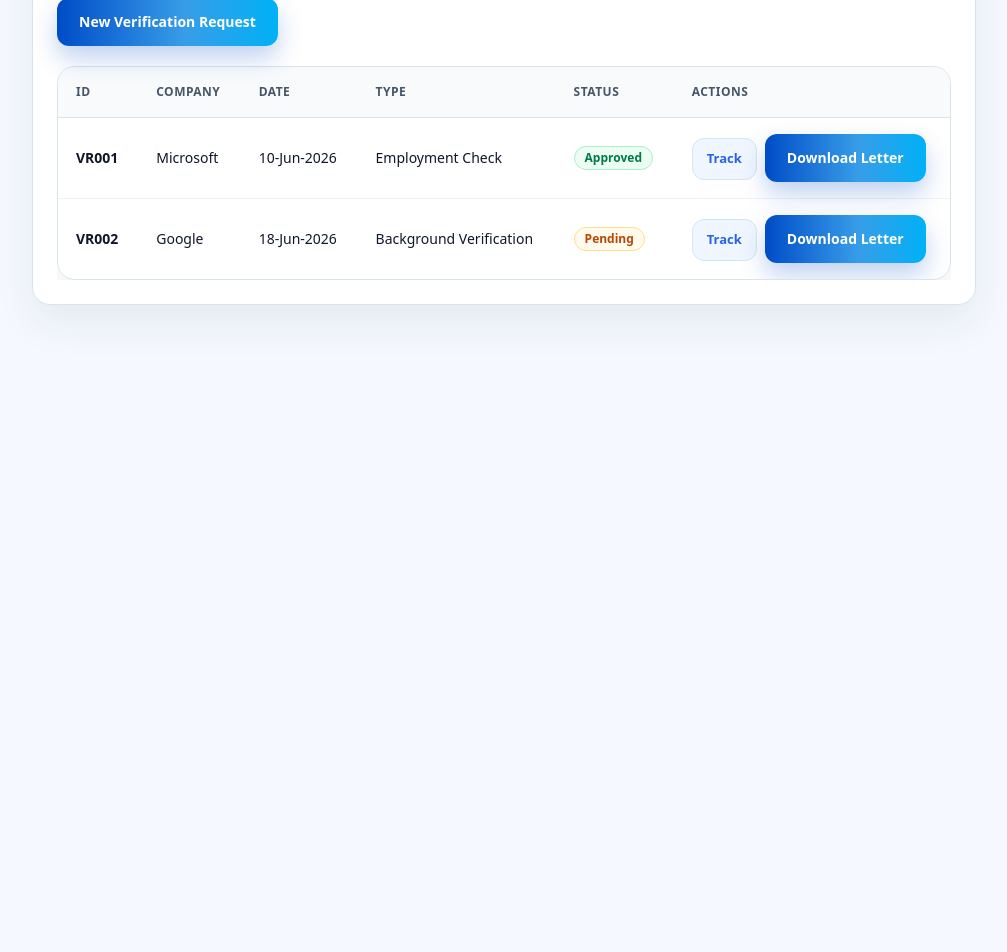
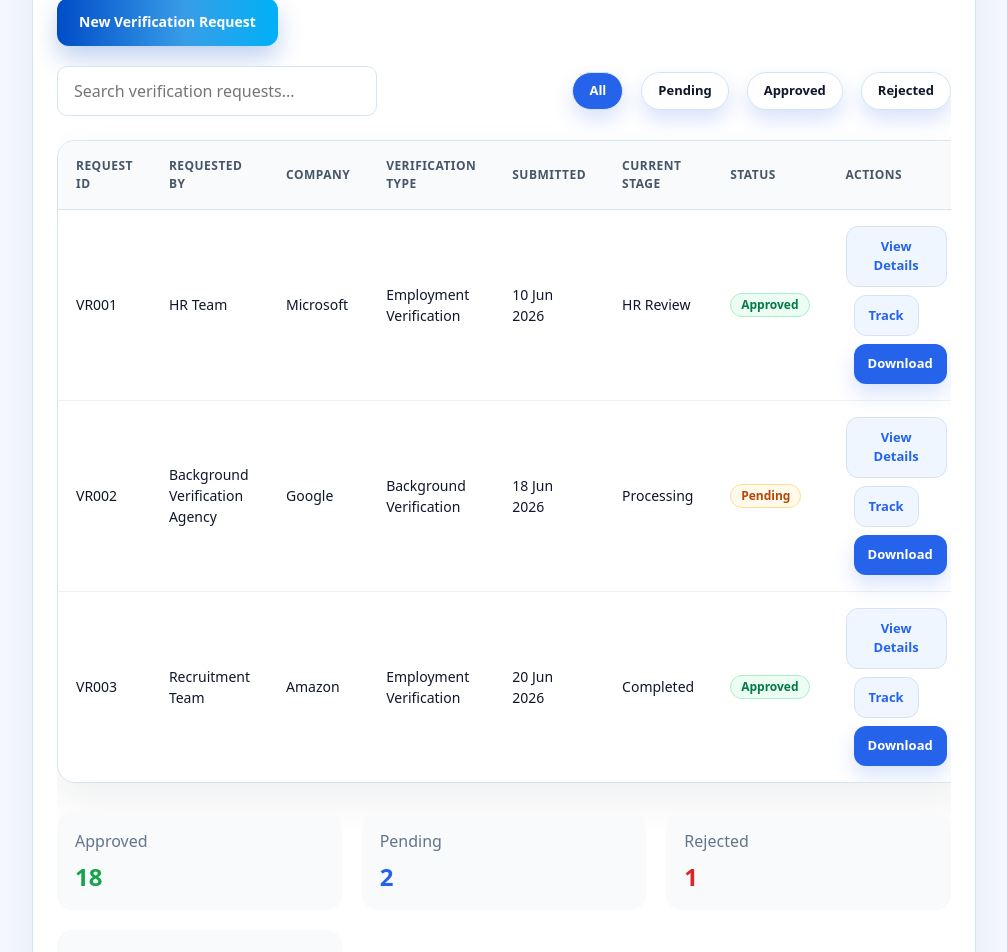
Before and after one commit to yashaswini-cyber/palc-alumni-portal, a React (Vite) app in the folder palc-alumni-portal/: page /verification in a window 1280 px wide. Shown: the part 1660-2612 px from the top of the page, without its empty margins (272-1279 px from the left). Before the commit the page ends 2021 px from the top, so only its background shows below. Built offline with nearby package versions, Linux system fonts and the light colour scheme.

Commit message:
Completed phase 2 of prd features in verification page

```diff
--- a/palc-alumni-portal/src/modules/verification/VerificationPage.tsx
+++ b/palc-alumni-portal/src/modules/verification/VerificationPage.tsx
@@ -10,16 +10,29 @@ const requests = [
   {
     id: "VR001",
     company: "Microsoft",
-    date: "10-Jun-2026",
-    type: "Employment Check",
+    requester: "HR Team",
+    date: "10 Jun 2026",
+    type: "Employment Verification",
+    stage: "HR Review",
     status: "Approved",
   },
   {
     id: "VR002",
     company: "Google",
-    date: "18-Jun-2026",
+    requester: "Background Verification Agency",
+    date: "18 Jun 2026",
     type: "Background Verification",
+    stage: "Processing",
     status: "Pending",
+  },
+  {
+    id: "VR003",
+    company: "Amazon",
+    requester: "Recruitment Team",
+    date: "20 Jun 2026",
+    type: "Employment Verification",
+    stage: "Completed",
+    status: "Approved",
   },
 ];
 
@@ -37,6 +50,7 @@ export default function VerificationPage() {
         title="Employment Verification Center"
         subtitle="Securely verify your employment with PalC through digital verification workflows, QR-enabled certificates and authorised third-party verification."
       />
+
       <HeroBanner
         badge="Digital Verification Services"
         title="Employment Verification Center"
@@ -122,6 +136,7 @@ export default function VerificationPage() {
           </>
         }
       />
+
       <div
         style={{
           display: "grid",
@@ -159,9 +174,7 @@ export default function VerificationPage() {
         />
       </div>
 
-        <SectionCard
-      title="Request Employment Verification"
-    >
+      <SectionCard title="Request Employment Verification">
         <p
           style={{
             color: COLORS.textSecondary,
@@ -169,15 +182,13 @@ export default function VerificationPage() {
             lineHeight: 1.7,
           }}
         >
-        Start a new employment verification request
-        for background verification, higher education,
-        visa processing or financial documentation.
+          Start a new employment verification request for background verification, higher education, visa processing or financial documentation.
         </p>
+
         <div
           style={{
             display: "grid",
-          gridTemplateColumns:
-            "repeat(auto-fit,minmax(220px,1fr))",
+            gridTemplateColumns: "repeat(auto-fit,minmax(220px,1fr))",
             gap: "18px",
           }}
         >
@@ -225,9 +236,7 @@ export default function VerificationPage() {
             marginTop: "24px",
           }}
         >
-        <PrimaryButton>
-          Submit Verification Request
-        </PrimaryButton>
+          <PrimaryButton>Submit Verification Request</PrimaryButton>
         </div>
       </SectionCard>
 
@@ -237,13 +246,65 @@ export default function VerificationPage() {
         </div>
 
         <div style={{ overflowX: "auto" }}>
+          <div
+            style={{
+              display: "flex",
+              justifyContent: "space-between",
+              alignItems: "center",
+              flexWrap: "wrap",
+              gap: "16px",
+              marginBottom: "24px",
+            }}
+          >
+            <input
+              placeholder="Search verification requests..."
+              style={{
+                width: "320px",
+                padding: "12px 16px",
+                borderRadius: "10px",
+                border: `1px solid ${COLORS.border}`,
+                outline: "none",
+              }}
+            />
+
+            <div
+              style={{
+                display: "flex",
+                gap: "10px",
+                flexWrap: "wrap",
+              }}
+            >
+              {["All", "Pending", "Approved", "Rejected"].map((status) => (
+                <button
+                  key={status}
+                  style={{
+                    padding: "8px 16px",
+                    borderRadius: "999px",
+                    border: `1px solid ${COLORS.border}`,
+                    background: status === "All" ? COLORS.primary : "#fff",
+                    color: status === "All" ? "#fff" : COLORS.text,
+                    cursor: "pointer",
+                  }}
+                >
+                  {status}
+                </button>
+              ))}
+            </div>
+          </div>
+
           <table>
-            <thead>
+            <thead
+              style={{
+                background: "#F8FAFC",
+              }}
+            >
               <tr>
-                <th>ID</th>
+                <th>Request ID</th>
+                <th>Requested By</th>
                 <th>Company</th>
-                <th>Date</th>
-                <th>Type</th>
+                <th>Verification Type</th>
+                <th>Submitted</th>
+                <th>Current Stage</th>
                 <th>Status</th>
                 <th>Actions</th>
               </tr>
@@ -251,24 +312,98 @@ export default function VerificationPage() {
 
             <tbody>
               {requests.map((req) => (
-                <tr key={req.id}>
-                  <td style={{ fontWeight: 800 }}>{req.id}</td>
+                <tr
+                  key={req.id}
+                  style={{
+                    borderBottom: `1px solid ${COLORS.border}`,
+                  }}
+                >
+                  <td>{req.id}</td>
+                  <td>{req.requester}</td>
                   <td>{req.company}</td>
+                  <td>{req.type}</td>
                   <td>{req.date}</td>
-                  <td>{req.type}</td>
-
+                  <td>{req.stage}</td>
                   <td>
                     <StatusBadge status={req.status} />
                   </td>
-
                   <td>
+                    <div
+                      style={{
+                        display: "flex",
+                        gap: "8px",
+                        flexWrap: "wrap",
+                      }}
+                    >
+                      <button style={secondaryButtonStyle}>View Details</button>
                       <button style={secondaryButtonStyle}>Track</button>
-                    <PrimaryButton>Download Letter</PrimaryButton>
+                      <button>Download</button>
+                    </div>
                   </td>
                 </tr>
               ))}
             </tbody>
           </table>
+
+          <div
+            style={{
+              display: "grid",
+              gridTemplateColumns: "repeat(auto-fit,minmax(220px,1fr))",
+              gap: "20px",
+              marginTop: "28px",
+            }}
+          >
+            {[
+              {
+                title: "Approved",
+                value: "18",
+                color: "#16A34A",
+              },
+              {
+                title: "Pending",
+                value: "2",
+                color: "#2563EB",
+              },
+              {
+                title: "Rejected",
+                value: "1",
+                color: "#DC2626",
+              },
+              {
+                title: "Average Processing",
+                value: "2 Days",
+                color: "#D97706",
+              },
+            ].map((item) => (
+              <div
+                key={item.title}
+                style={{
+                  background: "#F8FAFC",
+                  borderRadius: "16px",
+                  padding: "18px",
+                }}
+              >
+                <p
+                  style={{
+                    margin: 0,
+                    color: COLORS.textSecondary,
+                  }}
+                >
+                  {item.title}
+                </p>
+
+                <h2
+                  style={{
+                    color: item.color,
+                    marginTop: "10px",
+                    marginBottom: 0,
+                  }}
+                >
+                  {item.value}
+                </h2>
+              </div>
+            ))}
+          </div>
         </div>
       </SectionCard>
     </div>
```
Lines whose indentation alone changed are shown as unchanged.
